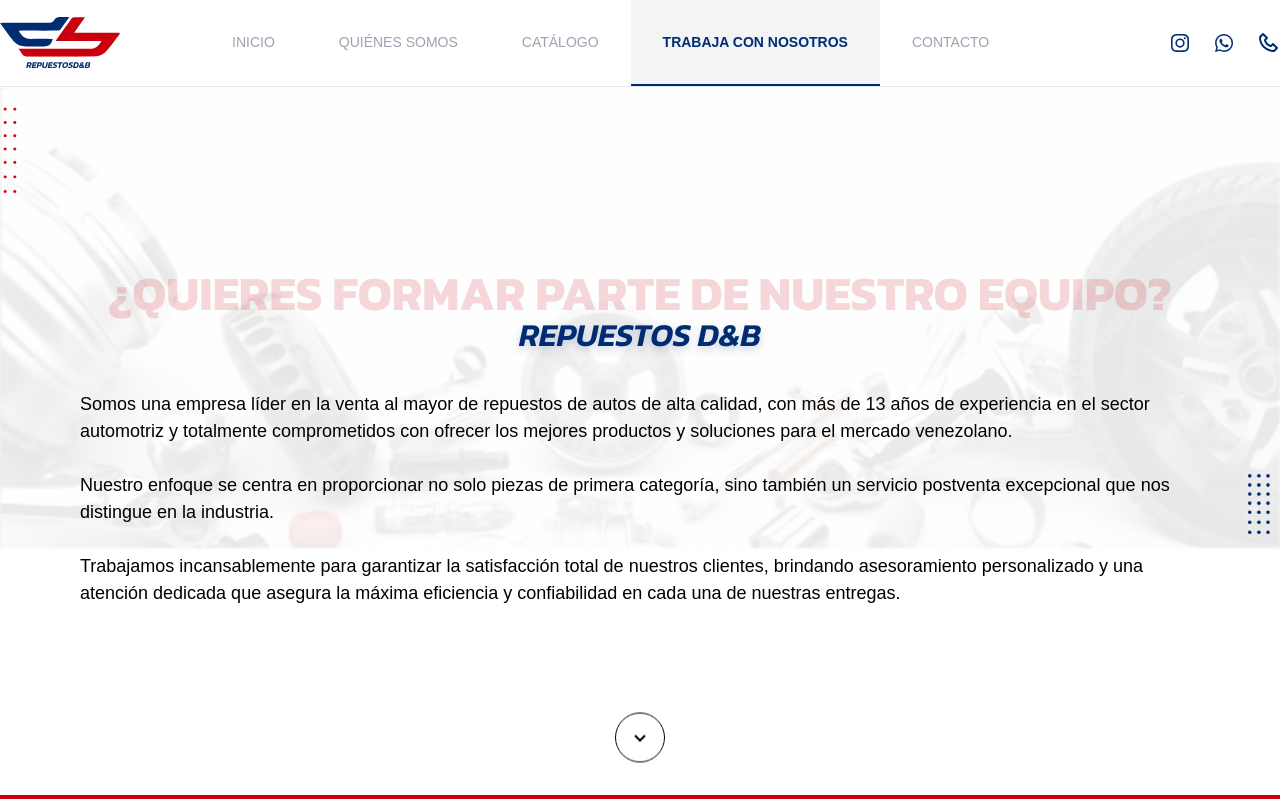
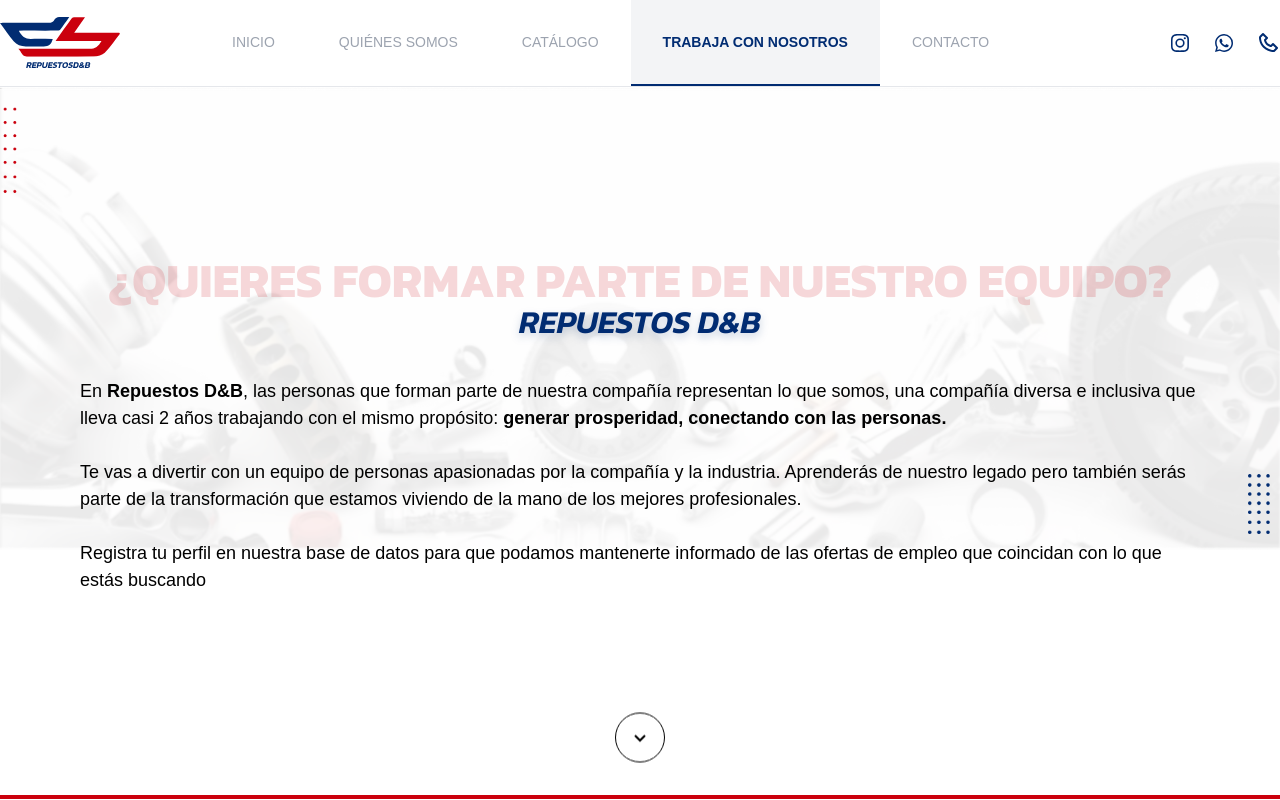
Before and after one commit to josesantanaweb/repuestosryb, a React (Vite) app: page /proyectos in a window 1280 px wide. Shown: the top 800 px of the page. Built offline with nearby package versions, Linux system fonts and the light colour scheme.

Commit message:
feat: Update font size and logo size in home page

```diff
--- a/src/components/Work/Main/index.tsx
+++ b/src/components/Work/Main/index.tsx
@@ -12,16 +12,21 @@
           REPUESTOS D&B
         </h1>
         <p className="text-[1.125rem] text-black">
-          Somos una empresa líder en la venta al mayor de repuestos de autos de alta calidad, con más de 13 años de
-          experiencia en el sector automotriz y totalmente comprometidos con ofrecer los mejores productos y soluciones
-          para el mercado venezolano.
+          En <span className="font-semibold text-black">Repuestos D&B</span>, las personas que forman parte de nuestra
+          compañía representan lo que somos, una compañía diversa e inclusiva que lleva casi 2 años trabajando con el
+          mismo propósito:{' '}
+          <span className="font-semibold text-black">generar prosperidad, conectando con las personas.</span>
           <br />
-          <br /> Nuestro enfoque se centra en proporcionar no solo piezas de primera categoría, sino también un servicio
-          postventa excepcional que nos distingue en la industria.
           <br />
-          <br /> Trabajamos incansablemente para garantizar la satisfacción total de nuestros clientes, brindando
-          asesoramiento personalizado y una atención dedicada que asegura la máxima eficiencia y confiabilidad en cada
-          una de nuestras entregas.
+          Te vas a divertir con un equipo de personas apasionadas por la compañía y la industria. Aprenderás de nuestro
+          legado pero también serás parte de la transformación que estamos viviendo de la mano de los mejores
+          profesionales.
+          <br />
+          <br />
+          Registra tu perfil en nuestra base de datos para que podamos mantenerte informado de las ofertas de empleo que
+          coincidan con lo que estás buscando
+          <br />
+          <br />
         </p>
       </div>
       <div className="absolute z-10 justify-center hidden w-full lg:flex bottom-5">
--- a/src/data/products.ts
+++ b/src/data/products.ts
@@ -256,7 +256,7 @@
     name: 'BUJÍA PUNTA PLATINO PARA AVEO/CRUZE/ELANTRA/GETZ/LANCER SIGNO/MEGANE/LOGAN/TIGGO/LUV DMAX',
     code: ['BKR6EGP'],
     brand: 'NGK',
-    imageSize: '80%',
+    imageSize: '70%',
   },
   {
     id: 33,
@@ -264,7 +264,7 @@
     name: 'BUJÍA DE PLATINO PARA EXPLORER TRITON/RANGER/FOCUS',
     code: ['SP-500'],
     brand: 'MOTORCRAFT',
-    imageSize: '80%',
+    imageSize: '70%',
   },
   {
     id: 34,
@@ -280,7 +280,7 @@
     name: 'BUJÍA DE PLATINO PARA FIESTA POWER/KA/ECOSPORT 1.6/2.0 SUPER DUTY 6.2',
     code: ['SP-411'],
     brand: 'MOTORCRAFT',
-    imageSize: '80%',
+    imageSize: '40%',
   },
   {
     id: 36,
@@ -1360,7 +1360,7 @@
     name: 'VáLVULA DE PRESIóN ACEITE PARA AVEO',
     code: ['95961350'],
     brand: 'GM',
-    imageSize: '80%',
+    imageSize: '40%',
   },
   {
     id: 171,
@@ -1368,7 +1368,7 @@
     name: 'VáLVULA DE PRESIóN ACEITE C',
     code: ['SW-5440'],
     brand: 'FORD',
-    imageSize: '50%',
+    imageSize: '40%',
   },
   {
     id: 172,
@@ -1376,7 +1376,7 @@
     name: 'VáLVULA DE PRESIóN ACEITE PARA SILVERADO/TAHOE/ AVALANCHE (11-15)',
     code: ['12621234'],
     brand: 'ACDELCO',
-    imageSize: '50%',
+    imageSize: '40%',
   },
   {
     id: 173,
```
